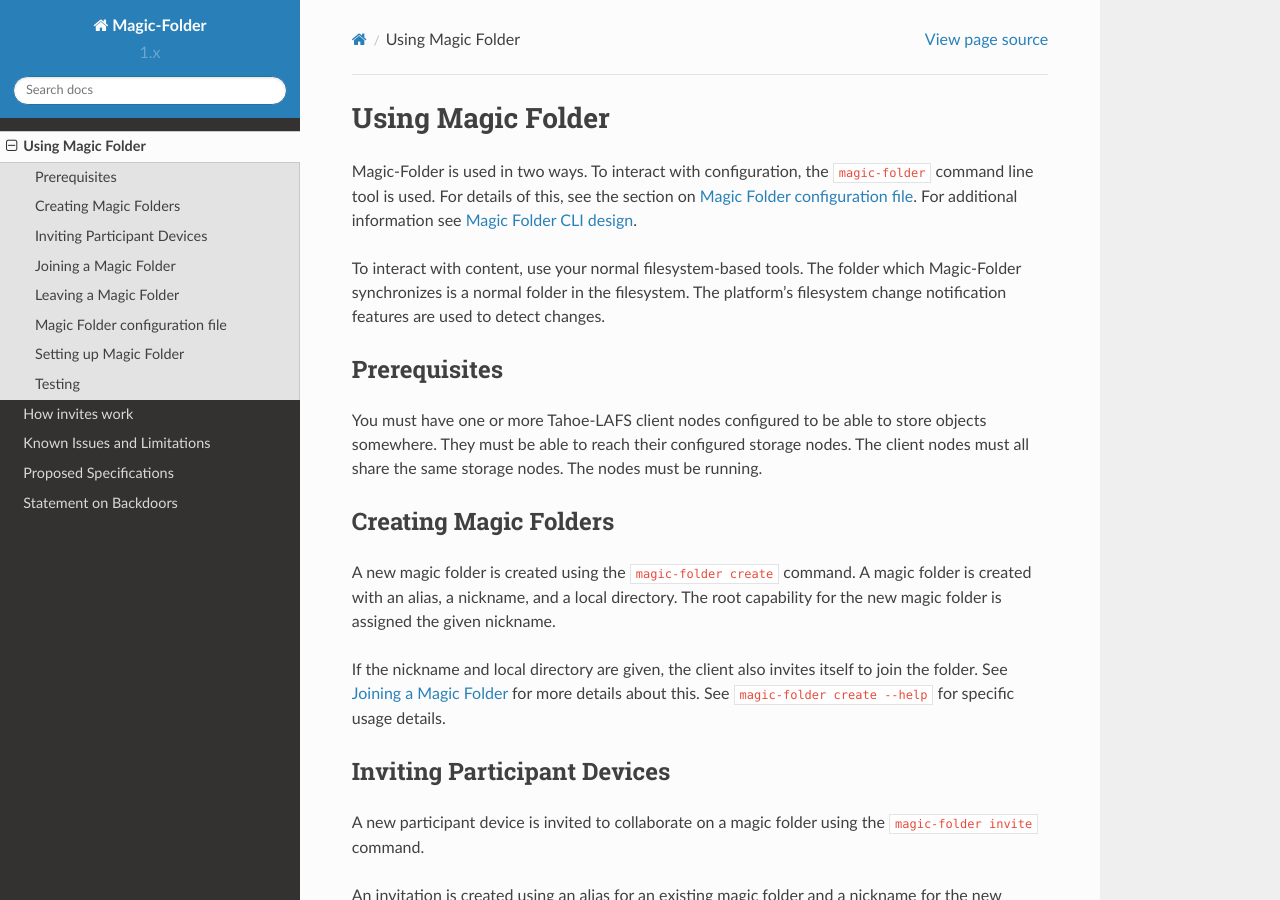
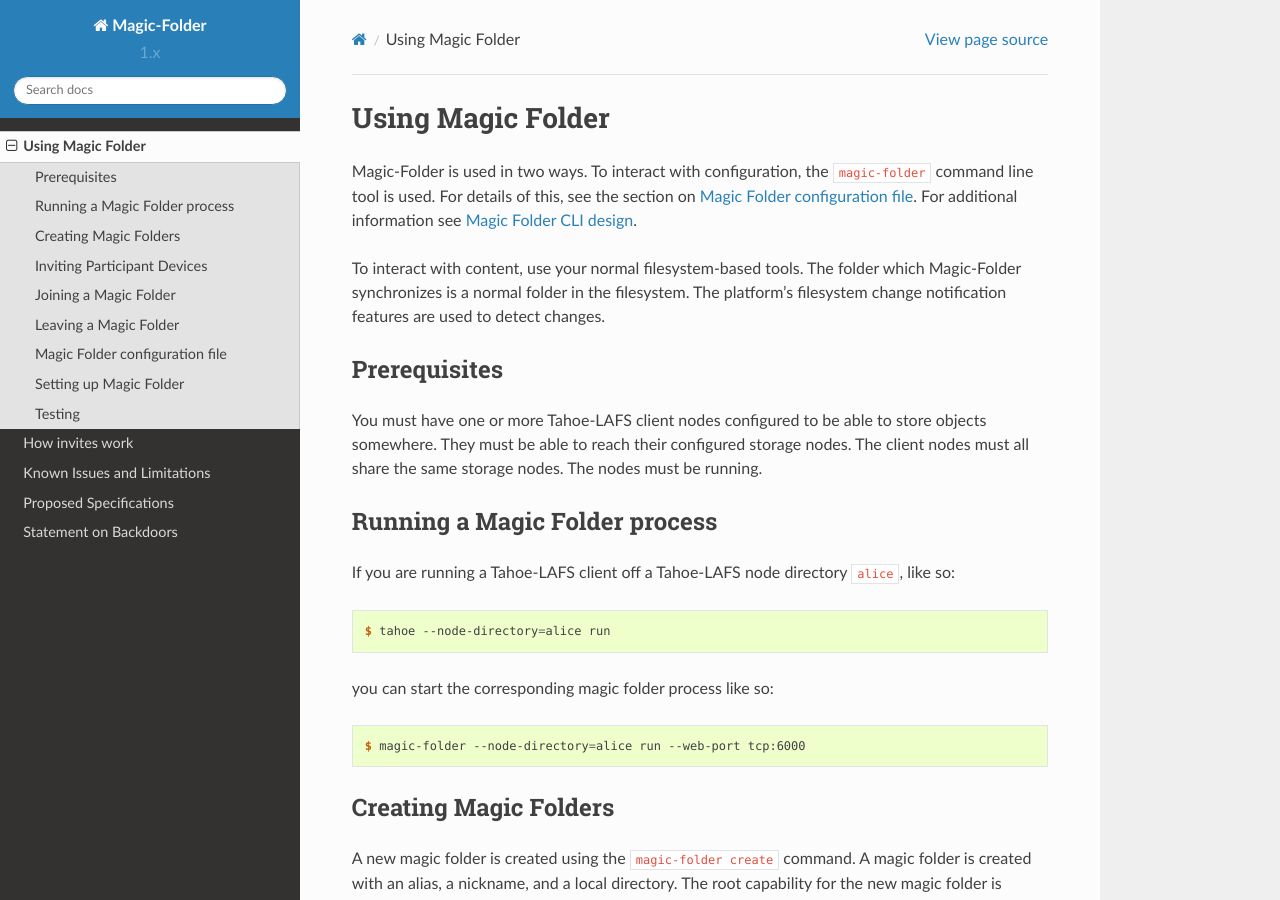
Before and after one commit to tahoe-lafs/magic-folder, a Sphinx documentation site: the page built from docs/usage.rst, in a window 1280 px wide and 900 px high. Built offline with Sphinx 7.4.7 and the Read the Docs theme 2.0.0, drawn with Linux system fonts in a browser that asks for light colours.

Commit message:
Add a section on running magic folder process

```diff
--- a/docs/usage.rst
+++ b/docs/usage.rst
@@ -24,6 +24,23 @@
 able to store objects somewhere.  They must be able to reach their
 configured storage nodes.  The client nodes must all share the same
 storage nodes.  The nodes must be running.
+
+
+Running a Magic Folder process
+------------------------------
+
+If you are running a Tahoe-LAFS client off a Tahoe-LAFS node directory
+``alice``, like so:
+
+.. code-block:: console
+
+   $ tahoe --node-directory=alice run
+
+you can start the corresponding magic folder process like so:
+
+.. code-block:: console
+
+   $ magic-folder --node-directory=alice run --web-port tcp:6000
 
 
 Creating Magic Folders
```
